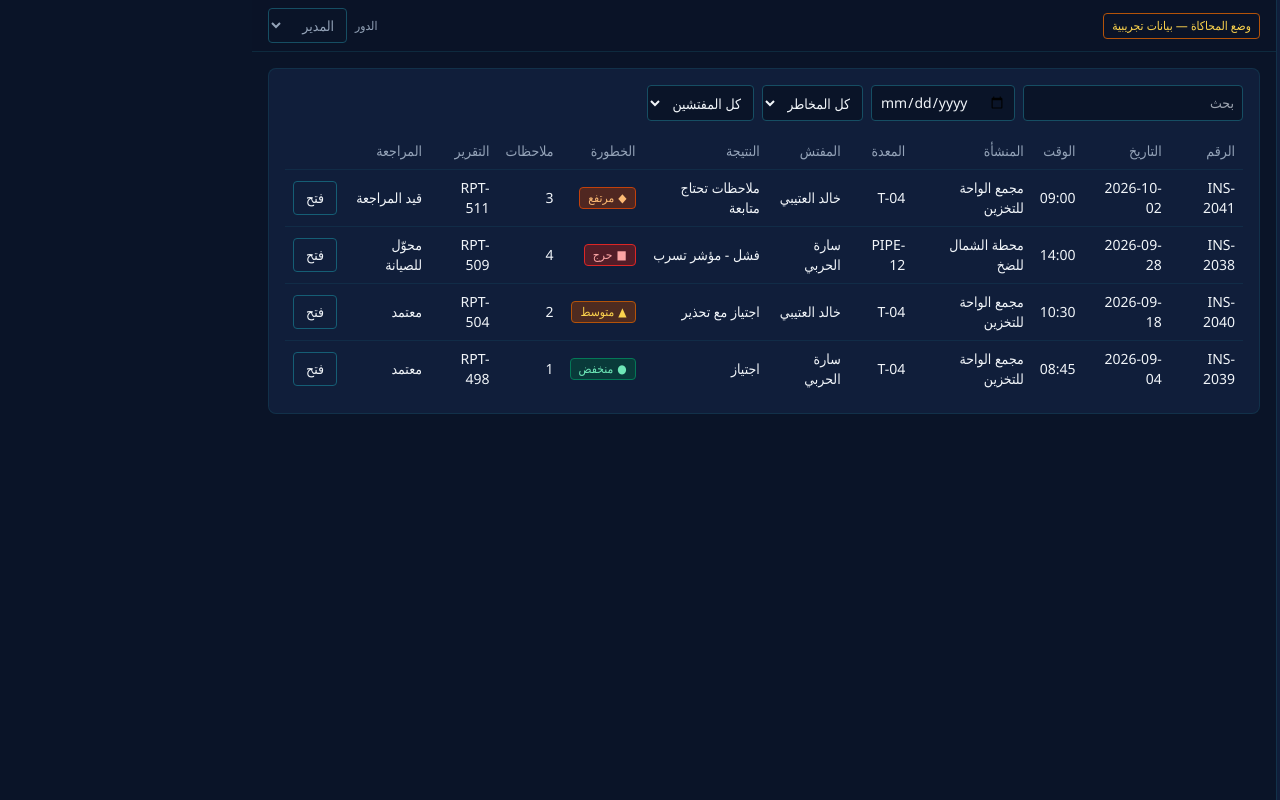
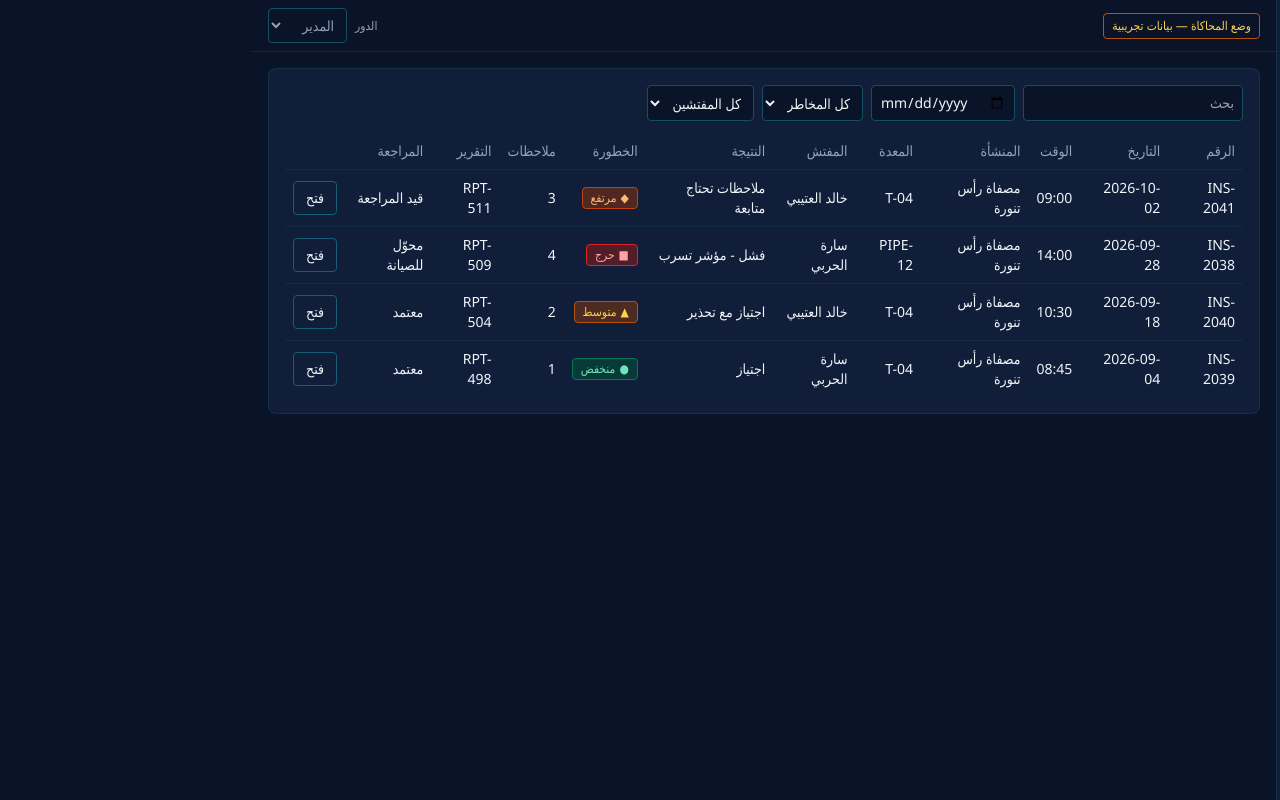
Before and after one commit to Norah2khalid/VG, a React (Vite) app: page /history in a window 1280 px wide. Built offline with nearby package versions, Linux system fonts and the light colour scheme.

Commit message:
update refinery facility data

```diff
--- a/src/data/demoData.ts
+++ b/src/data/demoData.ts
@@ -1,40 +1,62 @@
 import type {InspectionLocation,InspectionTask,AIFinding,Inspection,Report,Device} from '../types';
+
 // SIMULATED fictional demo data. Replace with API calls when a backend exists.
+
 export const LOCATIONS:InspectionLocation[]=[
-{id:'LOC-T04',facility:'مجمع الواحة للتخزين',zone:'ZONE-B',equipment:'T-04',equipmentType:'خزان',x:30,y:35,lat:24.7101,lng:46.6753,risk:'high',state:'WARNING',last:'2026-10-02',next:'2026-10-16',note:'بقعة تآكل على الجدار الشرقي'},
-{id:'LOC-T05',facility:'مجمع الواحة للتخزين',zone:'ZONE-B',equipment:'T-05',equipmentType:'خزان',x:42,y:30,lat:24.7105,lng:46.676,risk:'low',state:'INSPECTED',last:'2026-10-01',next:'2026-11-01',note:'لا ملاحظات'},
-{id:'LOC-P12',facility:'محطة الشمال للضخ',zone:'ZONE-A',equipment:'PIPE-12',equipmentType:'أنبوب',x:62,y:22,lat:24.7201,lng:46.6902,risk:'critical',state:'CRITICAL',last:'2026-09-28',next:'2026-10-08',note:'مؤشر تسرب محتمل عند الوصلة'},
-{id:'LOC-V07',facility:'محطة الشمال للضخ',zone:'ZONE-A',equipment:'VLV-07',equipmentType:'صمام',x:72,y:45,lat:24.719,lng:46.6915,risk:'medium',state:'WARNING',last:'2026-09-30',next:'2026-10-20',note:'ارتفاع حرارة طفيف'},
-{id:'LOC-PM3',facility:'محطة الشمال للضخ',zone:'ZONE-C',equipment:'PMP-03',equipmentType:'مضخة',x:55,y:68,lat:24.717,lng:46.689,risk:'low',state:'NORMAL',last:'2026-09-25',next:'2026-10-25',note:'—'},
-{id:'LOC-TW1',facility:'وحدة المعالجة الجنوبية',zone:'ZONE-D',equipment:'TWR-01',equipmentType:'برج',x:20,y:72,lat:24.695,lng:46.66,risk:'medium',state:'INSPECTED',last:'2026-10-03',next:'2026-11-03',note:'اهتزاز ضمن الحد'},
-{id:'LOC-DR1',facility:'وحدة المعالجة الجنوبية',zone:'ZONE-D',equipment:'VG-DRONE-01',equipmentType:'نقطة درون',x:82,y:78,lat:24.696,lng:46.662,risk:'low',state:'NORMAL',last:'2026-10-04',next:'2026-10-18',note:'نقطة تحليق محاكاة'}];
+{id:'LOC-T04',facility:'مصفاة رأس تنورة',zone:'ZONE-B',equipment:'T-04',equipmentType:'خزان',x:30,y:35,lat:24.7101,lng:46.6753,risk:'high',state:'WARNING',last:'2026-10-02',next:'2026-10-16',note:'بقعة تآكل على الجدار الشرقي'},
+{id:'LOC-T05',facility:'مصفاة رأس تنورة',zone:'ZONE-B',equipment:'T-05',equipmentType:'خزان',x:42,y:30,lat:24.7105,lng:46.676,risk:'low',state:'INSPECTED',last:'2026-10-01',next:'2026-11-01',note:'لا ملاحظات'},
+{id:'LOC-P12',facility:'مصفاة رأس تنورة',zone:'ZONE-A',equipment:'PIPE-12',equipmentType:'أنبوب',x:62,y:22,lat:24.7201,lng:46.6902,risk:'critical',state:'CRITICAL',last:'2026-09-28',next:'2026-10-08',note:'مؤشر تسرب محتمل عند الوصلة'},
+{id:'LOC-V07',facility:'مصفاة رأس تنورة',zone:'ZONE-A',equipment:'VLV-07',equipmentType:'صمام',x:72,y:45,lat:24.719,lng:46.6915,risk:'medium',state:'WARNING',last:'2026-09-30',next:'2026-10-20',note:'ارتفاع حرارة طفيف'},
+{id:'LOC-PM3',facility:'مصفاة رأس تنورة',zone:'ZONE-C',equipment:'PMP-03',equipmentType:'مضخة',x:55,y:68,lat:24.717,lng:46.689,risk:'low',state:'NORMAL',last:'2026-09-25',next:'2026-10-25',note:'—'},
+{id:'LOC-TW1',facility:'مصفاة رأس تنورة',zone:'ZONE-D',equipment:'TWR-01',equipmentType:'برج',x:20,y:72,lat:24.695,lng:46.66,risk:'medium',state:'INSPECTED',last:'2026-10-03',next:'2026-11-03',note:'اهتزاز ضمن الحد'},
+{id:'LOC-DR1',facility:'مصفاة رأس تنورة',zone:'ZONE-D',equipment:'VG-DRONE-01',equipmentType:'نقطة درون',x:82,y:78,lat:24.696,lng:46.662,risk:'low',state:'NORMAL',last:'2026-10-04',next:'2026-10-18',note:'نقطة تحليق محاكاة'}
+];
+
 export const TASKS:InspectionTask[]=[
-{id:'TSK-301',title:'فحص جدار الخزان T-04',facility:'مجمع الواحة للتخزين',locationId:'LOC-T04',equipment:'T-04',inspector:'خالد العتيبي',priority:'عالية',due:'2026-10-10',status:'قيد التنفيذ'},
-{id:'TSK-302',title:'فحص تسرب الأنبوب PIPE-12',facility:'محطة الشمال للضخ',locationId:'LOC-P12',equipment:'PIPE-12',inspector:'سارة الحربي',priority:'حرجة',due:'2026-10-08',status:'جديدة'},
-{id:'TSK-303',title:'فحص حرارة الصمام VLV-07',facility:'محطة الشمال للضخ',locationId:'LOC-V07',equipment:'VLV-07',inspector:'خالد العتيبي',priority:'متوسطة',due:'2026-10-20',status:'مجدولة'},
-{id:'TSK-304',title:'تحليق VG-DRONE-01 فوق ZONE-D',facility:'وحدة المعالجة الجنوبية',locationId:'LOC-DR1',equipment:'VG-DRONE-01',inspector:'ماجد الشهري',priority:'منخفضة',due:'2026-10-18',status:'بانتظار المراجعة'},
-{id:'TSK-305',title:'فحص المضخة PMP-03',facility:'محطة الشمال للضخ',locationId:'LOC-PM3',equipment:'PMP-03',inspector:'سارة الحربي',priority:'منخفضة',due:'2026-10-01',status:'متأخرة'},
-{id:'TSK-306',title:'فحص البرج TWR-01',facility:'وحدة المعالجة الجنوبية',locationId:'LOC-TW1',equipment:'TWR-01',inspector:'ماجد الشهري',priority:'عالية',due:'2026-10-03',status:'مكتملة'}];
+{id:'TSK-301',title:'فحص جدار الخزان T-04',facility:'مصفاة رأس تنورة',locationId:'LOC-T04',equipment:'T-04',inspector:'خالد العتيبي',priority:'عالية',due:'2026-10-10',status:'قيد التنفيذ'},
+{id:'TSK-302',title:'فحص تسرب الأنبوب PIPE-12',facility:'مصفاة رأس تنورة',locationId:'LOC-P12',equipment:'PIPE-12',inspector:'سارة الحربي',priority:'حرجة',due:'2026-10-08',status:'جديدة'},
+{id:'TSK-303',title:'فحص حرارة الصمام VLV-07',facility:'مصفاة رأس تنورة',locationId:'LOC-V07',equipment:'VLV-07',inspector:'خالد العتيبي',priority:'متوسطة',due:'2026-10-20',status:'مجدولة'},
+{id:'TSK-304',title:'تحليق VG-DRONE-01 فوق ZONE-D',facility:'مصفاة رأس تنورة',locationId:'LOC-DR1',equipment:'VG-DRONE-01',inspector:'ماجد الشهري',priority:'منخفضة',due:'2026-10-18',status:'بانتظار المراجعة'},
+{id:'TSK-305',title:'فحص المضخة PMP-03',facility:'مصفاة رأس تنورة',locationId:'LOC-PM3',equipment:'PMP-03',inspector:'سارة الحربي',priority:'منخفضة',due:'2026-10-01',status:'متأخرة'},
+{id:'TSK-306',title:'فحص البرج TWR-01',facility:'مصفاة رأس تنورة',locationId:'LOC-TW1',equipment:'TWR-01',inspector:'ماجد الشهري',priority:'عالية',due:'2026-10-03',status:'مكتملة'}
+];
+
 export const INSPECTORS=['خالد العتيبي','سارة الحربي','ماجد الشهري'];
+
 export const FINDINGS:AIFinding[]=[
-{id:'AI-001',kind:'تآكل',facility:'مجمع الواحة للتخزين',equipment:'T-04',time:'2026-10-02 09:14',risk:'high',confidence:87,image:'IMG-T04-B',status:'بانتظار المراجعة البشرية'},
-{id:'AI-002',kind:'تسرب محتمل',facility:'محطة الشمال للضخ',equipment:'PIPE-12',time:'2026-09-28 14:40',risk:'critical',confidence:91,image:'IMG-P12-A',status:'بانتظار المراجعة البشرية'},
-{id:'AI-003',kind:'ارتفاع غير طبيعي في الحرارة',facility:'محطة الشمال للضخ',equipment:'VLV-07',time:'2026-09-30 11:05',risk:'medium',confidence:74,image:'IMG-V07-A',status:'بانتظار المراجعة البشرية'},
-{id:'AI-004',kind:'تغير بصري غير طبيعي',facility:'وحدة المعالجة الجنوبية',equipment:'TWR-01',time:'2026-10-03 16:22',risk:'low',confidence:62,image:'IMG-TW1-A',status:'بانتظار المراجعة البشرية'}];
+{id:'AI-001',kind:'تآكل',facility:'مصفاة رأس تنورة',equipment:'T-04',time:'2026-10-02 09:14',risk:'high',confidence:87,image:'IMG-T04-B',status:'بانتظار المراجعة البشرية'},
+{id:'AI-002',kind:'تسرب محتمل',facility:'مصفاة رأس تنورة',equipment:'PIPE-12',time:'2026-09-28 14:40',risk:'critical',confidence:91,image:'IMG-P12-A',status:'بانتظار المراجعة البشرية'},
+{id:'AI-003',kind:'ارتفاع غير طبيعي في الحرارة',facility:'مصفاة رأس تنورة',equipment:'VLV-07',time:'2026-09-30 11:05',risk:'medium',confidence:74,image:'IMG-V07-A',status:'بانتظار المراجعة البشرية'},
+{id:'AI-004',kind:'تغير بصري غير طبيعي',facility:'مصفاة رأس تنورة',equipment:'TWR-01',time:'2026-10-03 16:22',risk:'low',confidence:62,image:'IMG-TW1-A',status:'بانتظار المراجعة البشرية'}
+];
+
 export const INSPECTIONS:Inspection[]=[
-{id:'INS-2041',date:'2026-10-02',time:'09:00',facility:'مجمع الواحة للتخزين',location:'ZONE-B',equipment:'T-04',inspector:'خالد العتيبي',result:'ملاحظات تحتاج متابعة',risk:'high',notes:3,report:'RPT-511',review:'قيد المراجعة',temp:58,openFindings:2},
-{id:'INS-2040',date:'2026-09-18',time:'10:30',facility:'مجمع الواحة للتخزين',location:'ZONE-B',equipment:'T-04',inspector:'خالد العتيبي',result:'اجتياز مع تحذير',risk:'medium',notes:2,report:'RPT-504',review:'معتمد',temp:51,openFindings:1},
-{id:'INS-2039',date:'2026-09-04',time:'08:45',facility:'مجمع الواحة للتخزين',location:'ZONE-B',equipment:'T-04',inspector:'سارة الحربي',result:'اجتياز',risk:'low',notes:1,report:'RPT-498',review:'معتمد',temp:47,openFindings:0},
-{id:'INS-2038',date:'2026-09-28',time:'14:00',facility:'محطة الشمال للضخ',location:'ZONE-A',equipment:'PIPE-12',inspector:'سارة الحربي',result:'فشل - مؤشر تسرب',risk:'critical',notes:4,report:'RPT-509',review:'محوّل للصيانة',temp:63,openFindings:2}];
+{id:'INS-2041',date:'2026-10-02',time:'09:00',facility:'مصفاة رأس تنورة',location:'ZONE-B',equipment:'T-04',inspector:'خالد العتيبي',result:'ملاحظات تحتاج متابعة',risk:'high',notes:3,report:'RPT-511',review:'قيد المراجعة',temp:58,openFindings:2},
+{id:'INS-2040',date:'2026-09-18',time:'10:30',facility:'مصفاة رأس تنورة',location:'ZONE-B',equipment:'T-04',inspector:'خالد العتيبي',result:'اجتياز مع تحذير',risk:'medium',notes:2,report:'RPT-504',review:'معتمد',temp:51,openFindings:1},
+{id:'INS-2039',date:'2026-09-04',time:'08:45',facility:'مصفاة رأس تنورة',location:'ZONE-B',equipment:'T-04',inspector:'سارة الحربي',result:'اجتياز',risk:'low',notes:1,report:'RPT-498',review:'معتمد',temp:47,openFindings:0},
+{id:'INS-2038',date:'2026-09-28',time:'14:00',facility:'مصفاة رأس تنورة',location:'ZONE-A',equipment:'PIPE-12',inspector:'سارة الحربي',result:'فشل - مؤشر تسرب',risk:'critical',notes:4,report:'RPT-509',review:'محوّل للصيانة',temp:63,openFindings:2}
+];
+
 export const REPORTS:Report[]=[
-{id:'RPT-511',title:'تقرير فحص الخزان T-04',facility:'مجمع الواحة للتخزين',location:'ZONE-B',inspector:'خالد العتيبي',date:'2026-10-02',risk:'high',status:'قيد المراجعة'},
-{id:'RPT-509',title:'تقرير فحص الأنبوب PIPE-12',facility:'محطة الشمال للضخ',location:'ZONE-A',inspector:'سارة الحربي',date:'2026-09-28',risk:'critical',status:'يحتاج استكمال'},
-{id:'RPT-504',title:'تقرير فحص الخزان T-04',facility:'مجمع الواحة للتخزين',location:'ZONE-B',inspector:'خالد العتيبي',date:'2026-09-18',risk:'medium',status:'مكتمل'},
-{id:'RPT-498',title:'تقرير فحص الخزان T-04',facility:'مجمع الواحة للتخزين',location:'ZONE-B',inspector:'سارة الحربي',date:'2026-09-04',risk:'low',status:'مكتمل'},
-{id:'RPT-512',title:'تقرير تحليق VG-DRONE-01',facility:'وحدة المعالجة الجنوبية',location:'ZONE-D',inspector:'ماجد الشهري',date:'2026-10-04',risk:'low',status:'جديد'}];
+{id:'RPT-511',title:'تقرير فحص الخزان T-04',facility:'مصفاة رأس تنورة',location:'ZONE-B',inspector:'خالد العتيبي',date:'2026-10-02',risk:'high',status:'قيد المراجعة'},
+{id:'RPT-509',title:'تقرير فحص الأنبوب PIPE-12',facility:'مصفاة رأس تنورة',location:'ZONE-A',inspector:'سارة الحربي',date:'2026-09-28',risk:'critical',status:'يحتاج استكمال'},
+{id:'RPT-504',title:'تقرير فحص الخزان T-04',facility:'مصفاة رأس تنورة',location:'ZONE-B',inspector:'خالد العتيبي',date:'2026-09-18',risk:'medium',status:'مكتمل'},
+{id:'RPT-498',title:'تقرير فحص الخزان T-04',facility:'مصفاة رأس تنورة',location:'ZONE-B',inspector:'سارة الحربي',date:'2026-09-04',risk:'low',status:'مكتمل'},
+{id:'RPT-512',title:'تقرير تحليق VG-DRONE-01',facility:'مصفاة رأس تنورة',location:'ZONE-D',inspector:'ماجد الشهري',date:'2026-10-04',risk:'low',status:'جديد'}
+];
+
 export const DEVICES:Device[]=[
-{id:'VG-DRONE-01',type:'Drone',status:'SIMULATION',facility:'وحدة المعالجة الجنوبية',battery:76,lat:24.696,lng:46.662,temp:41,alt:35,speed:8,lastComm:'محاكاة'},
-{id:'VG-DRONE-02',type:'Drone',status:'SIMULATION',facility:'مجمع الواحة للتخزين',battery:54,lat:24.71,lng:46.675,temp:39,alt:22,speed:5,lastComm:'محاكاة'},
-{id:'VG-GAS-07',type:'Gas Sensor',status:'SIMULATION',facility:'محطة الشمال للضخ',battery:90,lat:24.72,lng:46.69,temp:44,alt:0,speed:0,lastComm:'محاكاة'},
-{id:'VG-CAM-03',type:'Camera',status:'UNAVAILABLE',facility:'محطة الشمال للضخ',battery:0,lat:24.718,lng:46.689,temp:0,alt:0,speed:0,lastComm:'—'}];
-export const RISK_TREND=[{m:'مايو',v:32},{m:'يونيو',v:38},{m:'يوليو',v:35},{m:'أغسطس',v:44},{m:'سبتمبر',v:52},{m:'أكتوبر',v:58}];
+{id:'VG-DRONE-01',type:'Drone',status:'SIMULATION',facility:'مصفاة رأس تنورة',battery:76,lat:24.696,lng:46.662,temp:41,alt:35,speed:8,lastComm:'محاكاة'},
+{id:'VG-DRONE-02',type:'Drone',status:'SIMULATION',facility:'مصفاة رأس تنورة',battery:54,lat:24.71,lng:46.675,temp:39,alt:22,speed:5,lastComm:'محاكاة'},
+{id:'VG-GAS-07',type:'Gas Sensor',status:'SIMULATION',facility:'مصفاة رأس تنورة',battery:90,lat:24.72,lng:46.69,temp:44,alt:0,speed:0,lastComm:'محاكاة'},
+{id:'VG-CAM-03',type:'Camera',status:'UNAVAILABLE',facility:'مصفاة رأس تنورة',battery:0,lat:24.718,lng:46.689,temp:0,alt:0,speed:0,lastComm:'—'}
+];
+
+export const RISK_TREND=[
+{m:'مايو',v:32},
+{m:'يونيو',v:38},
+{m:'يوليو',v:35},
+{m:'أغسطس',v:44},
+{m:'سبتمبر',v:52},
+{m:'أكتوبر',v:58}
+];
```
